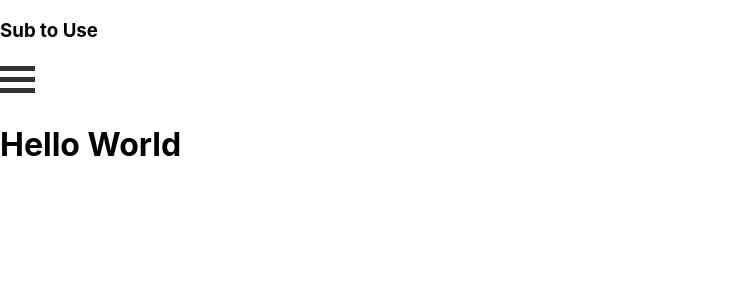
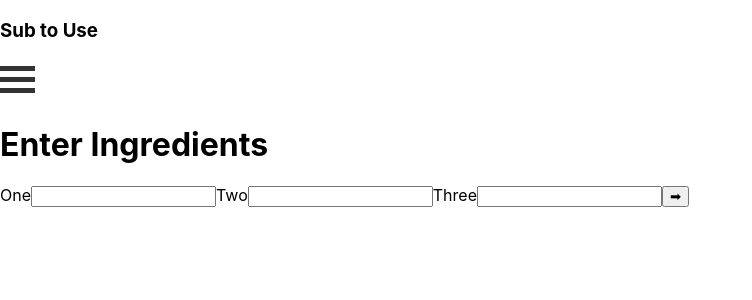
Before and after one commit to Tward9/Recipe_Finder, a React (Create React App) app in the folder Sub_to_Use/client/: page /ingredients in a window 1280 px wide. Shown: the top 300 px of the page, without its empty margins (0-752 px from the left). Built offline with nearby package versions, Linux system fonts and the light colour scheme.

Commit message:
created supplies starter page, ingredient imput form

```diff
--- a/Sub_to_Use/client/src/App.js
+++ b/Sub_to_Use/client/src/App.js
@@ -7,6 +7,7 @@ import Title from './pages/Title';
 import Home from './pages/Home';
 import IngredientEntry from './pages/Ingredients';
 import RecipeList from './pages/RecipeList';
+import SuppliesList from './pages/Supplies';
 
 //components
 import Header from './components/Header';
@@ -20,6 +21,7 @@ function App() {
           <Route path='/home' element={<Home />} />
           <Route path='/ingredients' element={<IngredientEntry />} />
           <Route path='/recipeList' element={<RecipeList />} />
+          <Route path='/supplies' element={<SuppliesList />} />
         </Routes>
       </div>
     </Router>
--- a/Sub_to_Use/client/src/pages/Ingredients.js
+++ b/Sub_to_Use/client/src/pages/Ingredients.js
@@ -3,12 +3,56 @@ import { useNavigate } from 'react-router-dom';
 import Header from "../components/Header";
 
 const IngredientEntry = () => {
+    const ingredientOne = '';
+    const ingredientTwo = '';
+    const ingredientThree = '';
 
+    const [formData, setFormData] = useState({
+        ingredientOne: '',
+        ingredientTwo: '',
+        ingredientThree: '',
+    });
+    const handleInputChange = (event) => {
+        const { name, value } = event.target;
+        setFormData({ ...formData, [name]: value });
+    };
+    const handleFormSubmit = (event) => {
+        event.preventDefault();
+        navigate('/supplies')
+    }
     return (
         <>
             <Header />
             <div>
-                <h1>Hello World</h1>
+                <div>
+                    <h1>Enter Ingredients</h1>
+                </div>
+                <div>
+                    <form onSubmit={handleFormSubmit}>
+                        <label>One
+                            <input
+                                type="text"
+                                value={ingredientOne}
+                                onChange={handleInputChange}
+                            />
+                        </label>
+                        <label>Two
+                            <input
+                                type="text"
+                                value={ingredientTwo}
+                                onChange={handleInputChange}
+                            />
+                        </label>
+                        <label>Three
+                            <input
+                                type="text"
+                                value={ingredientThree}
+                                onChange={handleInputChange}
+                            />
+                        </label>
+                        <button type='submit'>&#10145;</button>
+                    </form>
+                </div>
             </div>
         </>
     )
--- a/Sub_to_Use/client/src/pages/RecipeList.js
+++ b/Sub_to_Use/client/src/pages/RecipeList.js
@@ -1,5 +1,4 @@
 import React, { useState, useEffect } from "react";
-import { useNavigate } from 'react-router-dom';
 import Header from "../components/Header";
 
 const RecipeList = () => {
--- a/Sub_to_Use/client/src/pages/Supplies.js
+++ b/Sub_to_Use/client/src/pages/Supplies.js
@@ -0,0 +1,16 @@
+import React, { useState, useEffect } from "react";
+import Header from "../components/Header";
+
+const SuppliesList = () => {
+
+    return (
+        <>
+            <Header />
+            <div>
+                <h1>Hello Supplies World</h1>
+            </div>
+        </>
+    )
+}
+
+export default SuppliesList;
```
